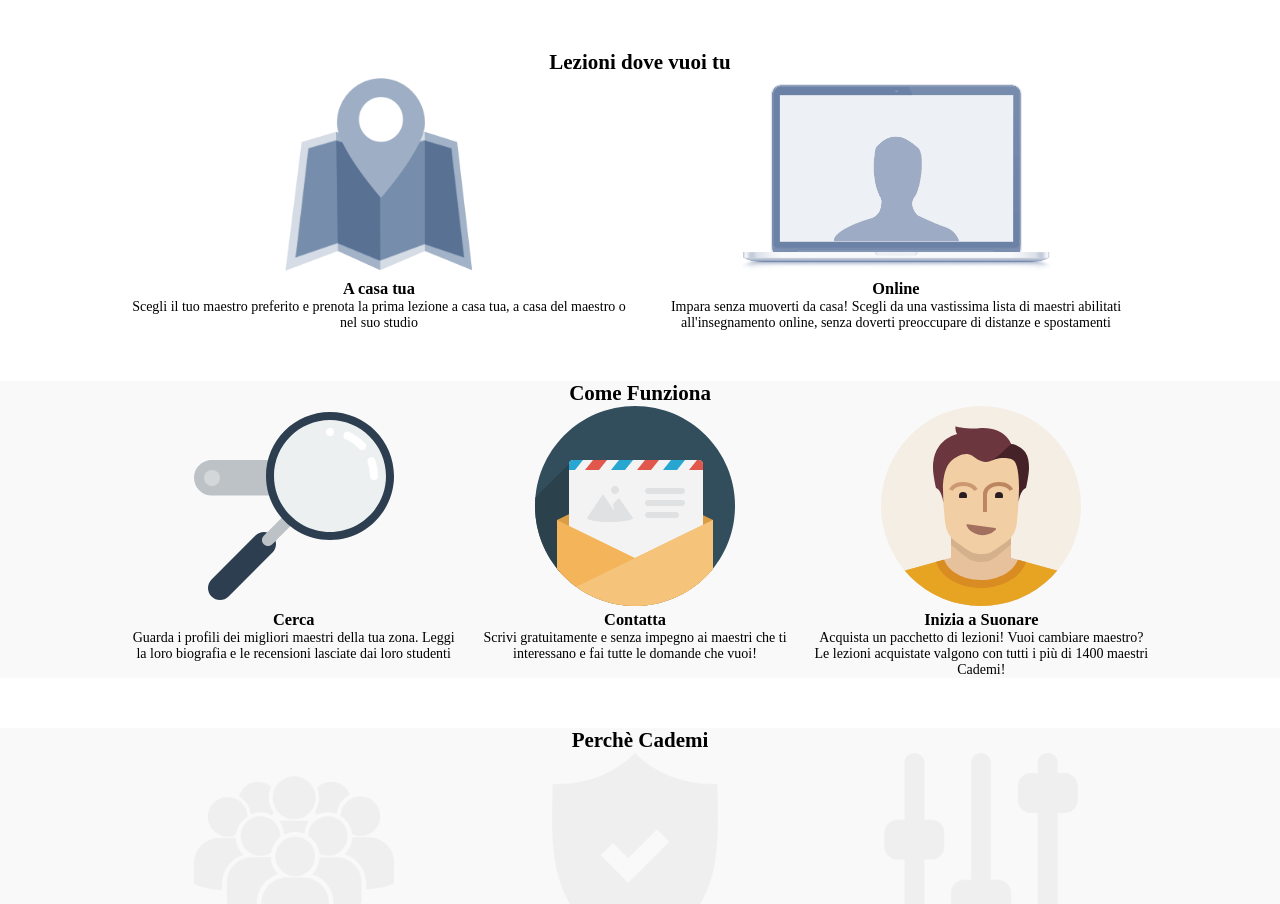
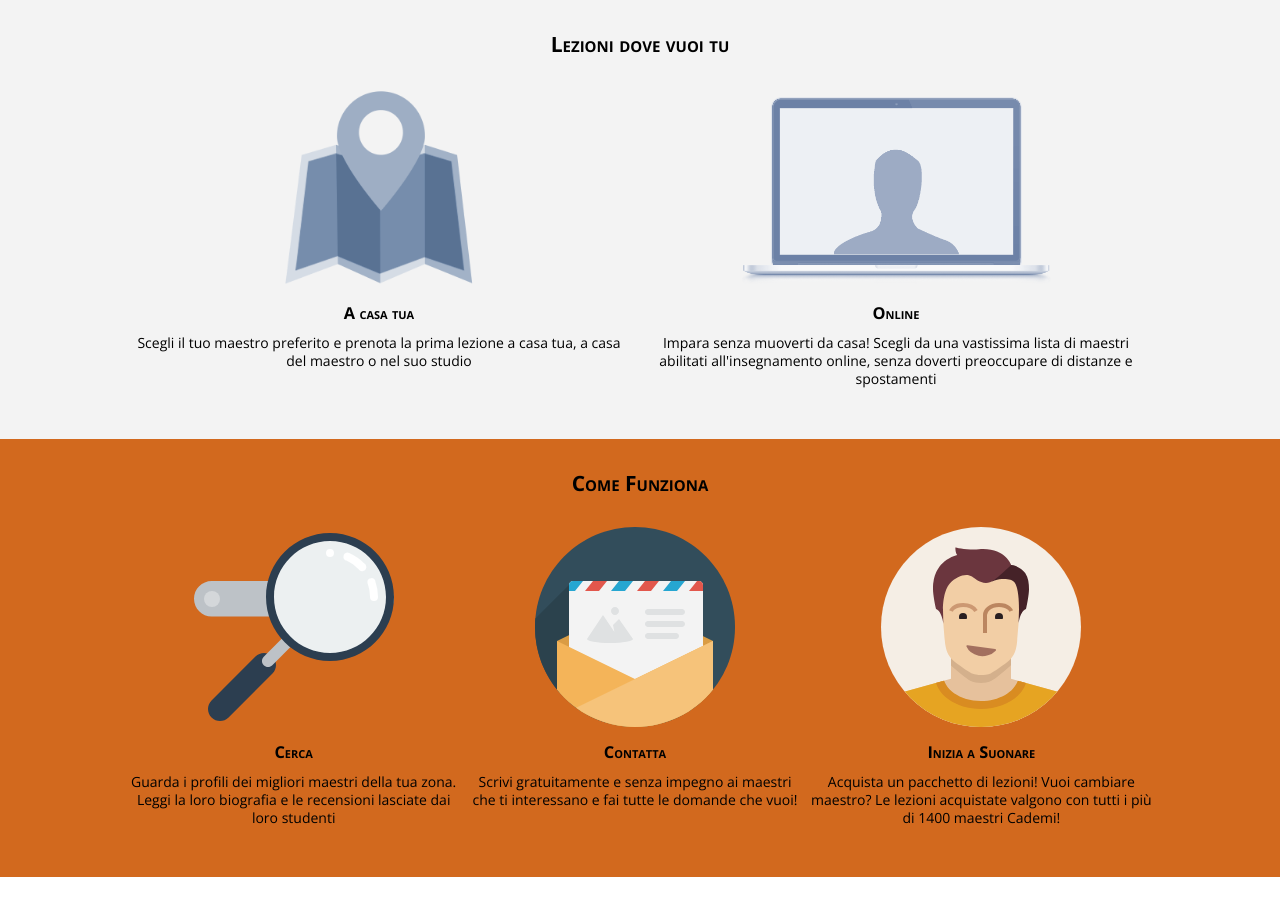
Before and after one commit to alessandrodigiacomantonio/html-css-resp-wannabe-12bool, a plain HTML site: page bonus/index.html in a window 1280 px wide. Shown: the top 904 px of the page. Drawn offline with nearby package versions, Linux system fonts and the light colour scheme.

Commit message:
min-width 993px: stilato codice per ld (large display)

```diff
--- a/bonus/css/style.css
+++ b/bonus/css/style.css
@@ -1,6 +1,7 @@
 .container {
   width: 80%;
   margin: 0 auto;
+  font-family: 'Open Sans', sans-serif;
 }
 
 [class*="col-"]:not(:last-child) {
@@ -12,9 +13,37 @@ img {
 }
 
 section {
-  margin: 50px auto;
+  padding: 30px 0;
 }
-#steps,
-#why {
-  background-color: #f9f9f9;
+
+h1 {
+  padding-bottom: 30px;
 }
+
+h3 {
+  padding: 10px 0;
+}
+
+h1,
+h3 {
+  font-variant: small-caps;
+}
+
+p {
+  padding-bottom: 20px;
+  line-height: 1.3rem;
+}
+
+#lezioni {
+  background-color: #F3F3F3;
+}
+
+#steps {
+  background-color: #D2691E;
+}
+
+#why img {
+  border-radius: 50%;
+  background-color: #26a6d1;
+  padding: 20px;
+}
--- a/bonus/index.html
+++ b/bonus/index.html
@@ -7,6 +7,8 @@
     <link rel="stylesheet" href="css/12_bool.css">
     <!-- framework personale  -->
     <link rel="stylesheet" href="css/standard_rules.css">
+    <!-- font-family Open Sans -->
+    <link href="https://fonts.googleapis.com/css?family=Open+Sans:400,700&display=swap" rel="stylesheet">
     <!-- foglio di stile principale -->
     <link rel="stylesheet" href="css/style.css">
     <!-- framework 12-colonne debug -->
```
